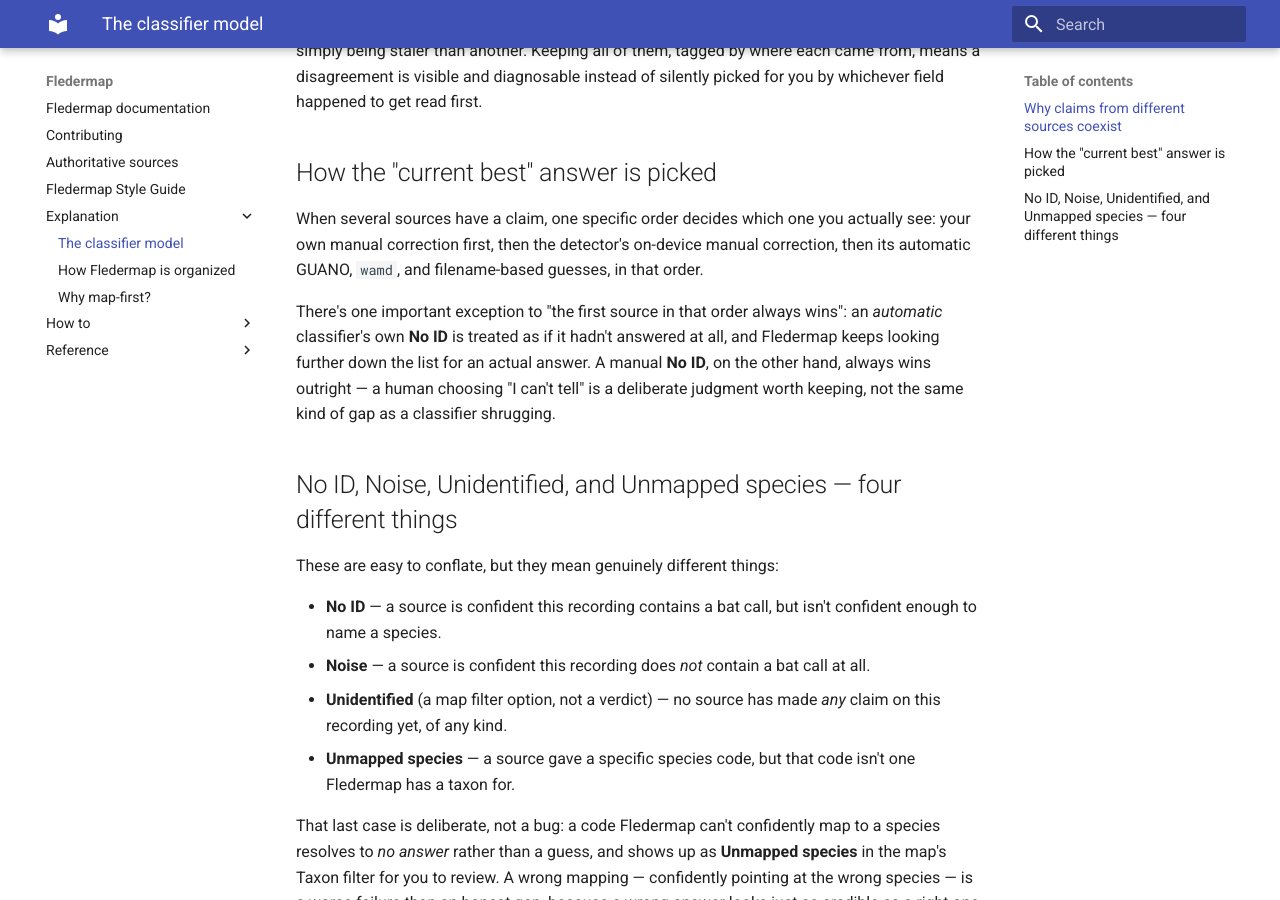
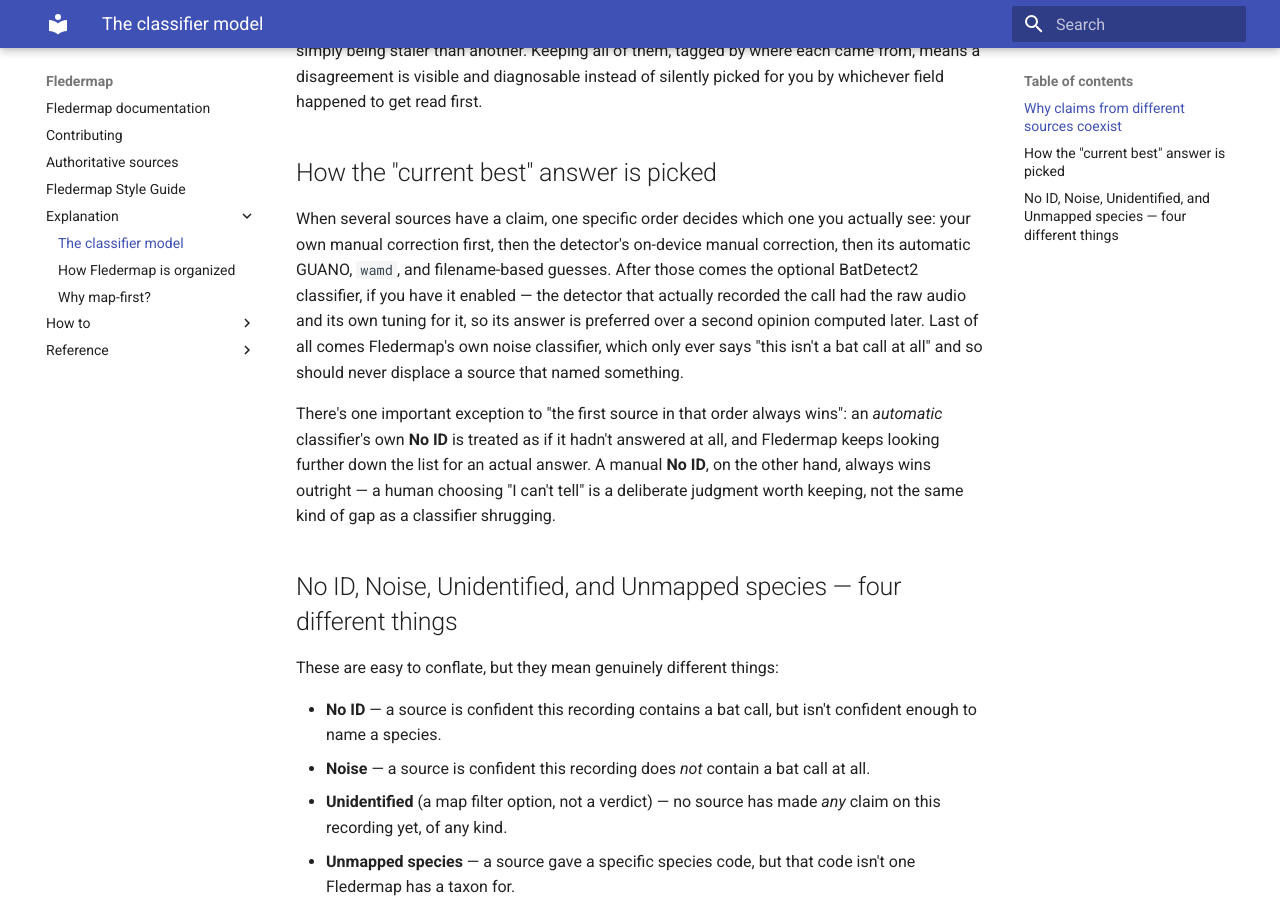
Before and after one commit to bytehexe/fledermap, an MkDocs documentation site: the page built from docs/explanation/classifier-model.md, in a window 1280 px wide and 900 px high, scrolled down 386 px. Built offline with MkDocs 1.6.1 and Material for MkDocs 9.7.7, drawn with Linux system fonts in a browser that asks for light colours.

Commit message:
docs: fix the CC-BY sentence, stale example source, and precedence walkthrough
Three small stale/incomplete spots found by the whole-branch review: the
README's attribution sentence was a fragment, sort_identifications_by_precedence
still named BATDETECT2 as an example of a source not yet wired into the
precedence order (it is wired in now; BATTYBIRDNET is the remaining one), and
the "how the current best answer is picked" walkthrough stopped at the
filename-based guess, mentioning neither batdetect2 nor the noise classifier.

Co-Authored-By: Claude Opus 5 <noreply@anthropic.com>
Claude-Session: https://claude.ai/code/session_01XCH5kFV1mAfEZQ3jqWACE6

```diff
--- a/docs/explanation/classifier-model.md
+++ b/docs/explanation/classifier-model.md
@@ -21,7 +21,12 @@ you by whichever field happened to get read first.
 When several sources have a claim, one specific order decides which one
 you actually see: your own manual correction first, then the detector's
 on-device manual correction, then its automatic GUANO, `wamd`, and
-filename-based guesses, in that order.
+filename-based guesses. After those comes the optional BatDetect2
+classifier, if you have it enabled — the detector that actually recorded
+the call had the raw audio and its own tuning for it, so its answer is
+preferred over a second opinion computed later. Last of all comes
+Fledermap's own noise classifier, which only ever says "this isn't a bat
+call at all" and so should never displace a source that named something.
 
 There's one important exception to "the first source in that order always
 wins": an *automatic* classifier's own **No ID** is treated as if it
```
Also changed, not shown: README.md (+4 -3 lines), 1 other file.
